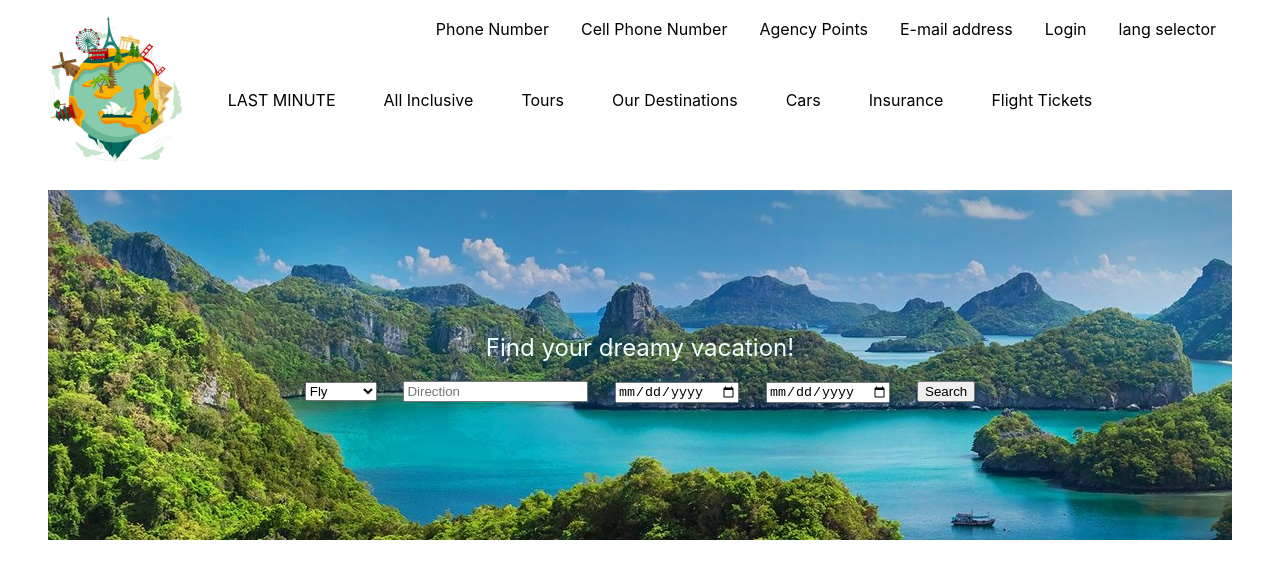
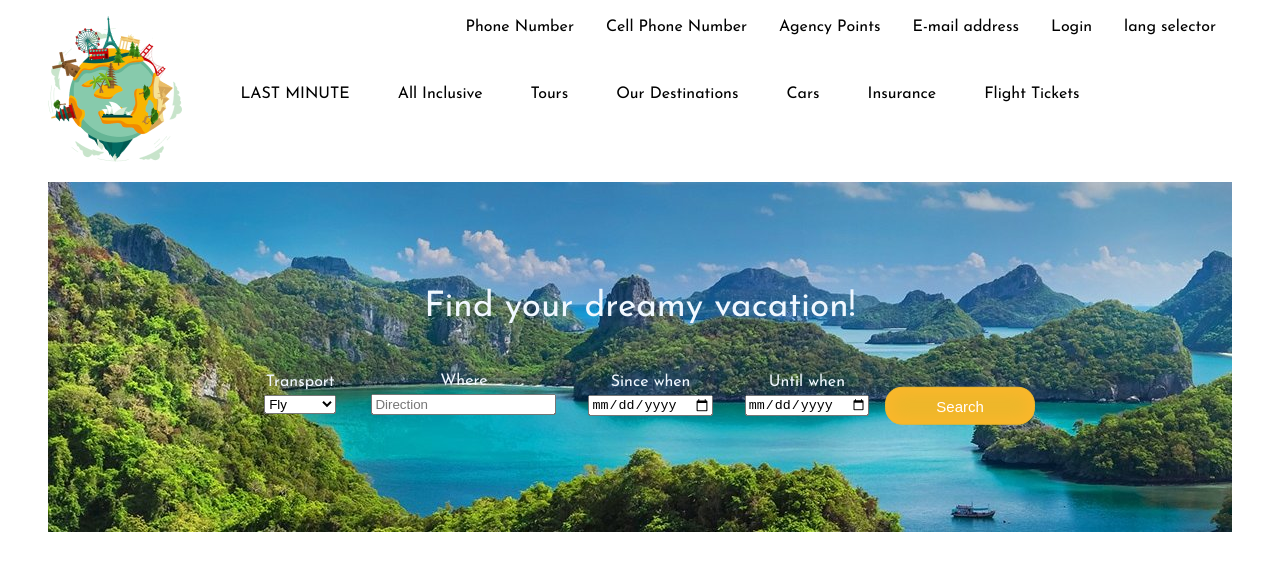
Before and after one commit to piwanicki/fake-travel-agency-project, a React (Create React App) app: page / in a window 1280 px wide. Shown: the top 578 px of the page. Built offline with nearby package versions, Linux system fonts and the light colour scheme.

Commit message:
change searchbox styling

```diff
--- a/public/index.html
+++ b/public/index.html
@@ -10,6 +10,8 @@
       content="Web site created using create-react-app"
     />
     <link rel="apple-touch-icon" href="%PUBLIC_URL%/logo192.png" />
+    <link href="https://fonts.googleapis.com/css?family=Poppins&display=swap" rel="stylesheet">
+    <link href="https://fonts.googleapis.com/css?family=Josefin+Sans|Poppins&display=swap" rel="stylesheet">
     <!--
       manifest.json provides metadata used when your web app is installed on a
       user's mobile device or desktop. See https://developers.google.com/web/fundamentals/web-app-manifest/
--- a/src/components/SearchPanel/SearchPanel.js
+++ b/src/components/SearchPanel/SearchPanel.js
@@ -1,25 +1,45 @@
-import React, { Component } from 'react';
-import classes from './SearchPanel.module.css';
+import React, { Component } from "react";
+import classes from "./SearchPanel.module.css";
 
 class SearchPanel extends Component {
   render() {
     return (
       <div className={classes.SearchContainer}>
+        <div className={classes.SearchBox}>
+          <p style={{ fontSize: "2.2em", margin: "1em" }}>
+            Find your dreamy vacation!
+          </p>
           <div className={classes.SearchPanel}>
-          <p>Find your dreamy vacation!</p>
-            <select>
-              <option> Fly </option>
-              <option> Bus </option>
-              <option> Own car </option>
-            </select>
-            <input type='text' placeholder='Direction' />
-            <input type='date' placeholder='From' />
-            <input type='date' placeholder='To' />
-            <button type='button'> Search </button>
+            <div>
+              <p>Transport</p>
+              <select>
+                <option> Fly </option>
+                <option> Bus </option>
+                <option> Own car </option>
+              </select>
+            </div>
+
+            <div>
+              <p>Where</p>
+              <input type="text" placeholder="Direction" />
+            </div>
+
+            <div>
+              <p>Since when</p>
+              <input type="date" placeholder="From" />
+            </div>
+
+            <div>
+              <p>Until when</p>
+              <input type="date" placeholder="To" />
+            </div>
+
+            <button type="button"> Search </button>
           </div>
+        </div>
       </div>
-    )
+    );
   }
-};
+}
 
 export default SearchPanel;
--- a/src/components/SearchPanel/SearchPanel.module.css
+++ b/src/components/SearchPanel/SearchPanel.module.css
@@ -1,23 +1,57 @@
 .SearchContainer {
   margin-top: 3em;
-  background-image: url('background3.jpg');
+  background-image: url("background3.jpg");
   background-size: cover;
-  width:100%;
+  width: 100%;
   height: 350px;
   text-align: center;
-  display: flex;
-  justify-content: center;
 }
 
 .SearchContainer p {
-  font-size: 1.5em;
-  color: azure;
+  font-size: 1em;
+  color: aliceblue;
+  margin: 0.3em;
 }
 
-.SearchPanel {
-  margin: auto;
+.SearchBox {
+  position: relative;
+  top: 50%;
+  transform: translateY(-50%);
 }
 
-.SearchPanel > * {
+.SearchPanel > div {
+  display: inline-block;
   margin: 0.5em 1em;
 }
+
+.SearchPanel > span > p {
+  font-size: 1em;
+  margin: 0;
+}
+
+.SearchContainer button {
+  vertical-align: middle;
+  width: 10em;
+  height: 2.5em;
+  box-shadow: inset 0px 0px 15px 3px #feb72b;
+  background: linear-gradient(to bottom, #eeb72b 5%, #eeb72b 100%);
+  background-color: #eeb72b;
+  border-radius: 17px;
+  border: 1px solid #eeb72b;
+  display: inline-block;
+  cursor: pointer;
+  color: #ffffff;
+  font-family: Arial;
+  font-size: 15px;
+  padding: 6px 13px;
+  text-decoration: none;
+  text-shadow: 0px 1px 0px #feb72b;
+}
+.SearchContainer button:hover {
+  background: linear-gradient(to bottom, #eeb72b 5%, #eeb72b 100%);
+  background-color: #eeb72b;
+}
+.SearchContainer button:active {
+  position: relative;
+  top: 1px;
+}
--- a/src/index.css
+++ b/src/index.css
@@ -1,8 +1,10 @@
 body {
   margin: 0;
-  font-family: -apple-system, BlinkMacSystemFont, 'Segoe UI', 'Roboto', 'Oxygen',
+  /* font-family: -apple-system, BlinkMacSystemFont, 'Segoe UI', 'Roboto', 'Oxygen',
     'Ubuntu', 'Cantarell', 'Fira Sans', 'Droid Sans', 'Helvetica Neue',
-    sans-serif;
+    sans-serif; */
+  /* font-family: 'Poppins', sans-serif; */
+  font-family: 'Josefin Sans', sans-serif;
   -webkit-font-smoothing: antialiased;
   -moz-osx-font-smoothing: grayscale;
 }
```
Also changed, not shown: src/components/Navigation/NavigationBar/NavigationBar.module.css (line endings or trailing spaces), src/components/SearchPanel/SearchPanel-background.jpg (deleted), src/components/SearchPanel/background2.jpg (deleted).
